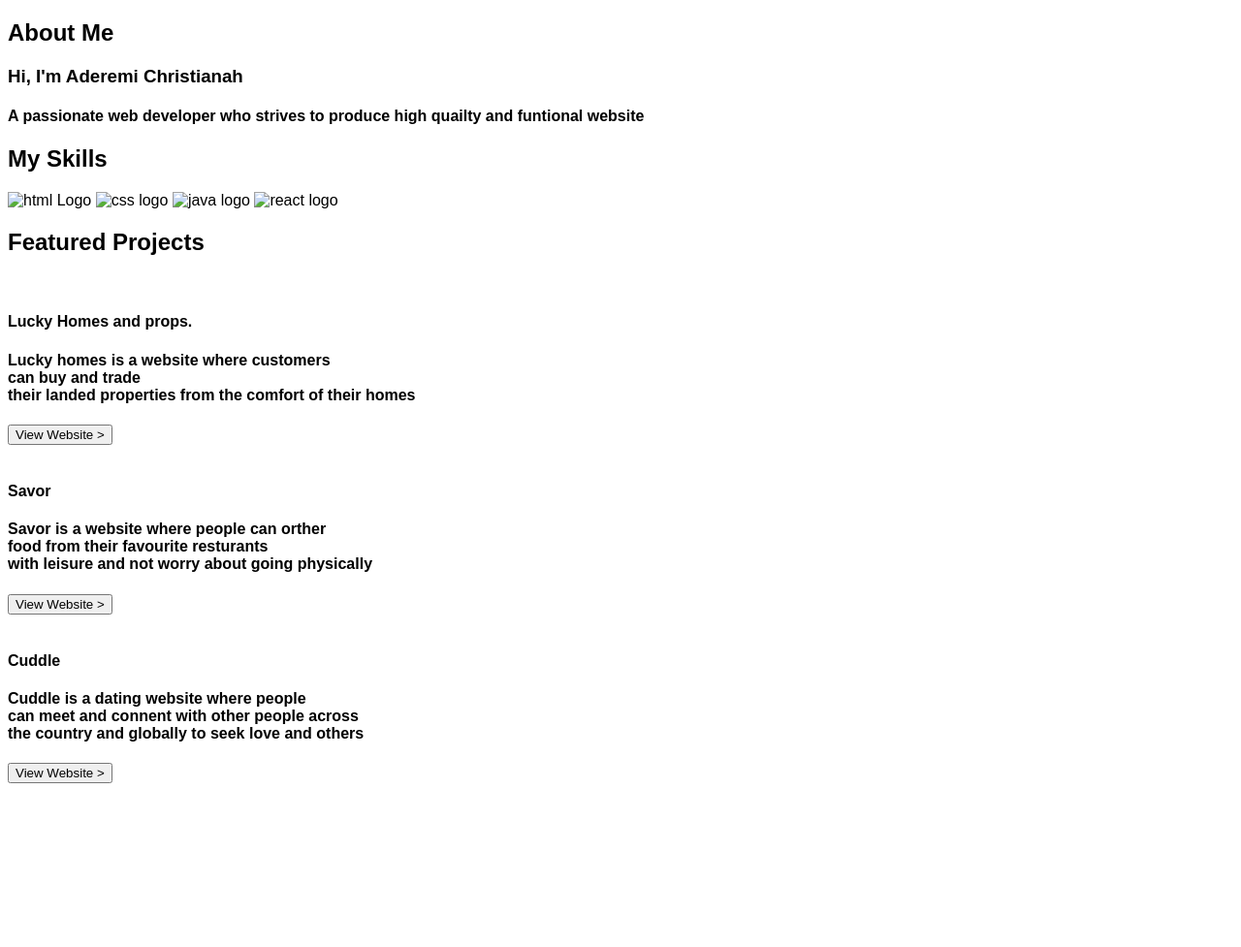
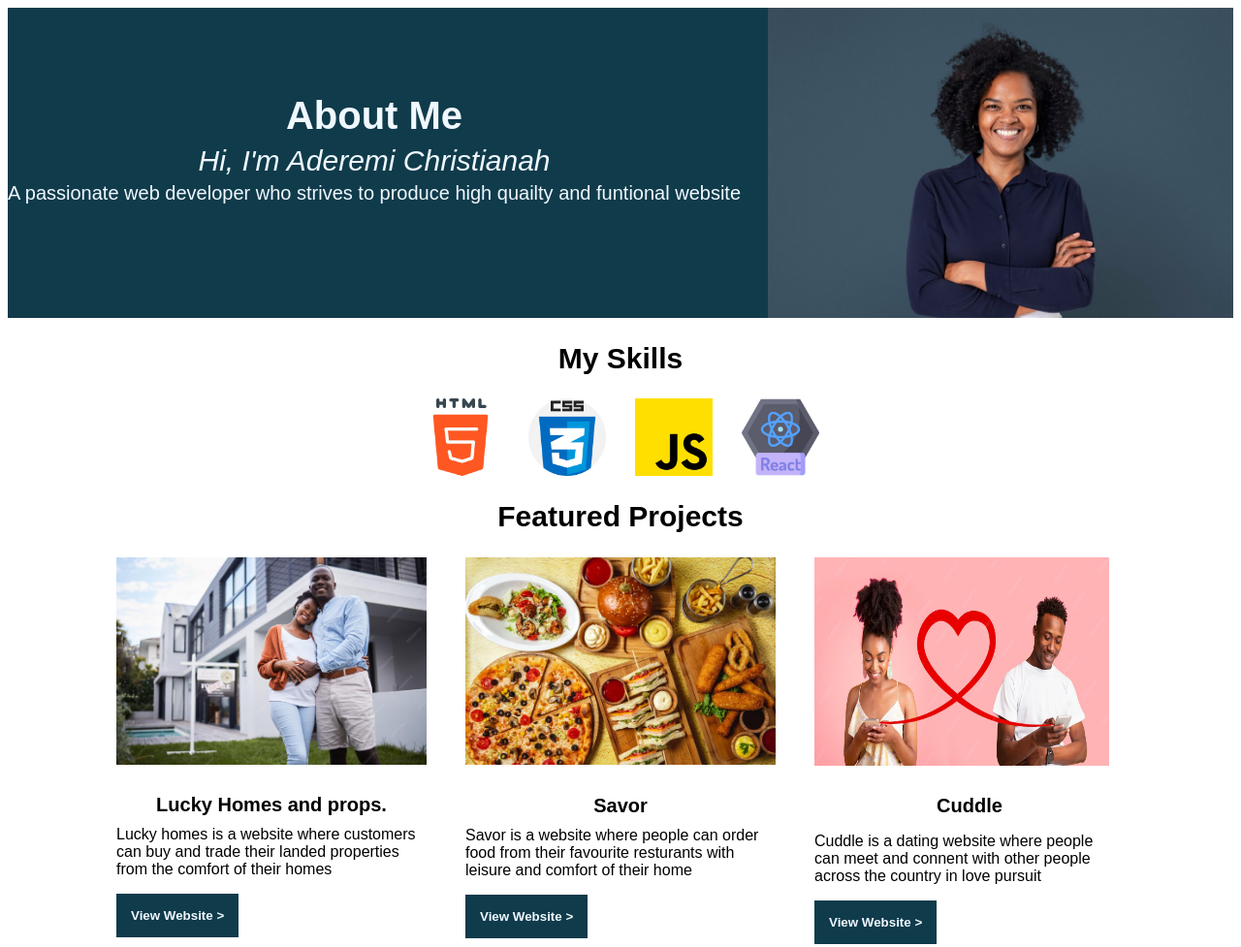
Before and after one commit to chinyereogugua/Github-First-Project, a plain HTML site: page aboutpage.html in a window 1280 px wide. Shown: the whole page at 97% size. Before the commit the page ends 816 px from the top, so only its background shows below. Drawn offline with Linux system fonts and the light colour scheme.

Commit message:
The working everything

```diff
--- a/aboutpage.html
+++ b/aboutpage.html
@@ -8,60 +8,71 @@
 </head>
 <body>
 
-     <!-- SECTION 1 OF ABOUTME -->
-     <section>
-        <div>
-            <h2>About Me</h2>
-            <h3>Hi, I'm Aderemi Christianah</h3>
-            <h4>A passionate web developer who strives to produce high quailty and funtional website
+
+     <section class="container1">
+        <div class="container2">
+            <main class="main1">
+            <h2 class="text1">About Me</h2>
+            <h3 class="text2">Hi, I'm Aderemi Christianah</h3>
+            <h4 class="text3">A passionate web developer who strives to produce high quailty and funtional website
             </h4>
+            </main>
+
+            <img class="img1" src="/Pictures/woman.jpg" alt="">
         </div>
      </section>
 
       <!-- SECTION 2 OF ABOUTME -->
 
     <article>
-        <h2>My Skills</h2>
-          <nav>
-            <img src="" alt="html Logo">
-            <img src="" alt="css logo">
-            <img src="" alt="java logo">
-            <img src="" alt="react logo">
+        <h2 class="text4">My Skills</h2>
+          <nav class="container3">
+            <img class="img2" src="/Pictures/Logo.png" alt="html Logo">
+            <img class="img2" src="/Pictures/csslogo.png" alt="css logo">
+            <img class="img2" src="/Pictures/javalogo.png" alt="java logo">
+            <img class="img2" src="/Pictures/react.logo.png" alt="react logo">
         </nav>
     </article>
 
     <!-- SECTION 3 FULL DETAILS OF ABOUTME -->
 
      <section>
-        <h2>Featured Projects</h2>
-        <nav>
-            <div>
-                <img src="" alt="">
-                <h4>Lucky Homes and props.</h4>
-                <h4>Lucky homes is a website where customers</br>
-                    can buy and trade <br/>
-                    their landed properties from the comfort of their homes</h4>
-                <button>View Website > </button>
+        <h2 class="text5">Featured Projects</h2>
+        <nav class="container4">
+            <div class="div1" >
+                <img class="img3" src="/Pictures/luckyhomes.png" alt="">
+                <h4 class="text6" >Lucky Homes and props.</h4>
+                <p class="text7">Lucky homes is a website where customers</br>can buy and trade
+                    their landed properties from the comfort of their homes</p>
+                <button class="btn1">View Website > </button>
             </div>
-            <div>
-                <img src="" alt="">
-                <h4>Savor</h4>
-                <h4>Savor is a website where people can orther <br/>
-                    food from their favourite resturants<br/>
-                    with leisure and not worry about going physically</h4>
-                <button>View Website > </button>
+            <div class="div1">
+                <img class="img4" src="/Pictures/savor.png" alt="">
+                <h4 class="text6">Savor</h4>
+                <p class="text7">Savor is a website where people can order <br/>
+                    food from their favourite resturants
+                    with<br/> leisure and comfort of their home</p>
+                <button class="btn1">View Website > </button>
             </div>
-            <div>
-                <img src="" alt="">
-                <h4>Cuddle</h4>
-                <h4>Cuddle is a dating website where people <br/>
-                    can meet and connent with other people across<br/>
-                    the country and globally to seek love and others</h4>
-                <button>View Website > </button>
+            <div class="div1">
+                <img class="img5" src="/Pictures/cuddle.png" alt="">
+                <h4 class="text6">Cuddle</h4>
+                <p>Cuddle is a dating website where people <br/>
+                    can meet and connent with other people across
+                    the country in love pursuit</p>
+                <button class="btn1">View Website &#62; </button>
             </div>
         </nav>
     </section>
 
 
+
+
+
+
+
+
+
+
 </body>
 </html>
```
Also changed, not shown: Index.html (+6 -4 lines), homepage.html (+1 -2 lines).
